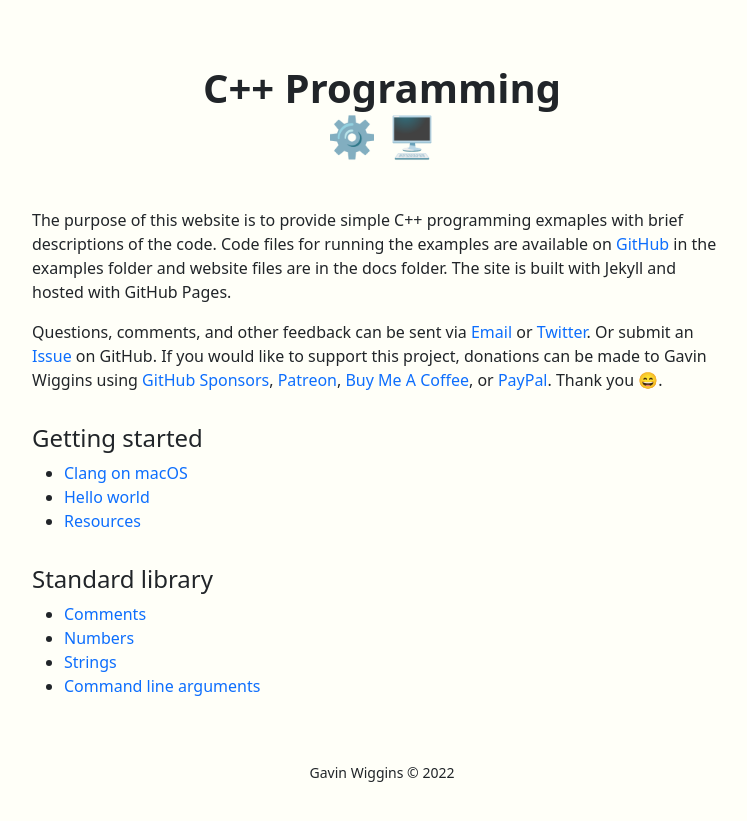
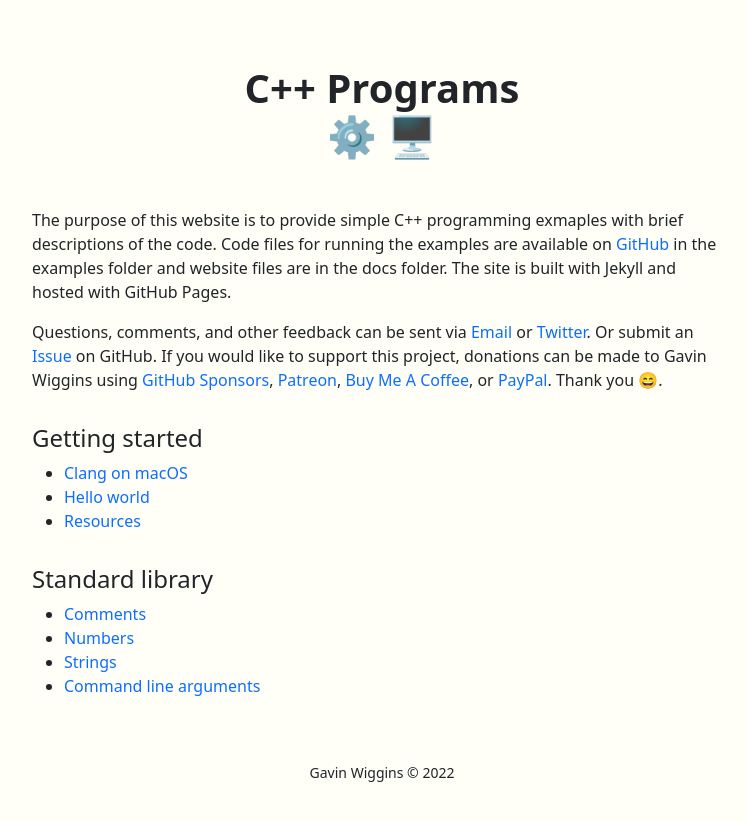
Before and after one commit to wigging/cpp-programs, a Jekyll site: the page built from docs/index.html, in a window 1280 px wide. Shown: the top 821 px of the page, without its empty margins (258-1005 px from the left). Built offline with Jekyll 4.4.1, drawn with Linux system fonts in a browser that asks for light colours.

Commit message:
Change website title

```diff
--- a/docs/_layouts/page.html
+++ b/docs/_layouts/page.html
@@ -6,7 +6,7 @@
     <link href="https://cdn.jsdelivr.net/npm/bootstrap@5.1.3/dist/css/bootstrap.min.css" rel="stylesheet" integrity="sha384-1BmE4kWBq78iYhFldvKuhfTAU6auU8tT94WrHftjDbrCEXSU1oBoqyl2QvZ6jIW3" crossorigin="anonymous">
     <link rel="stylesheet" href="/cpp-programs/style.css">
     <link rel="stylesheet" href="/cpp-programs/syntax.css">
-    <title>C++ Programming</title>
+    <title>C++ Programs</title>
 </head>
 <body>
     <div class="container">
--- a/docs/index.html
+++ b/docs/index.html
@@ -9,13 +9,13 @@
     <link href="https://cdn.jsdelivr.net/npm/bootstrap@5.1.3/dist/css/bootstrap.min.css" rel="stylesheet" integrity="sha384-1BmE4kWBq78iYhFldvKuhfTAU6auU8tT94WrHftjDbrCEXSU1oBoqyl2QvZ6jIW3" crossorigin="anonymous">
     <link rel="stylesheet" href="style.css">
     <link rel="stylesheet" href="syntax.css">
-    <title>C++ Programming</title>
+    <title>C++ Programs</title>
 </head>
 <body>
     <div class="container">
         <div class="row">
             <div class="col-md">
-                <h1 class="text-center" id="title"><b>C++ Programming</b> <br>⚙️ 🖥</h1>
+                <h1 class="text-center" id="title"><b>C++ Programs</b> <br>⚙️ 🖥</h1>
 
                 <p>The purpose of this website is to provide simple C++ programming exmaples with brief descriptions of the code. Code files for running the examples are available on <a href="https://github.com/wigging/cpp-programs">GitHub</a> in the examples folder and website files are in the docs folder. The site is built with Jekyll and hosted with GitHub Pages.</p>
 
```
